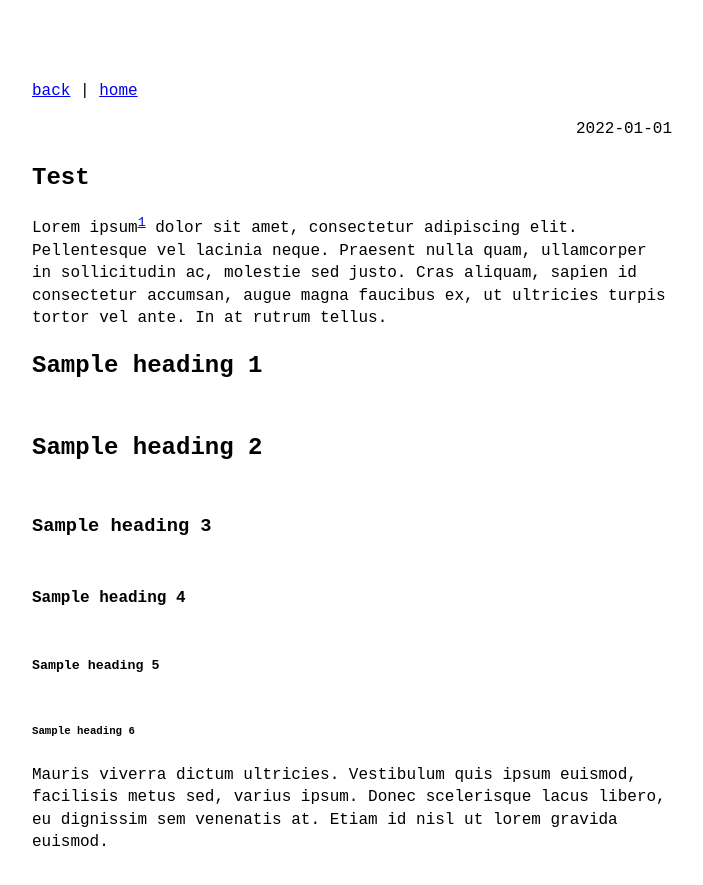
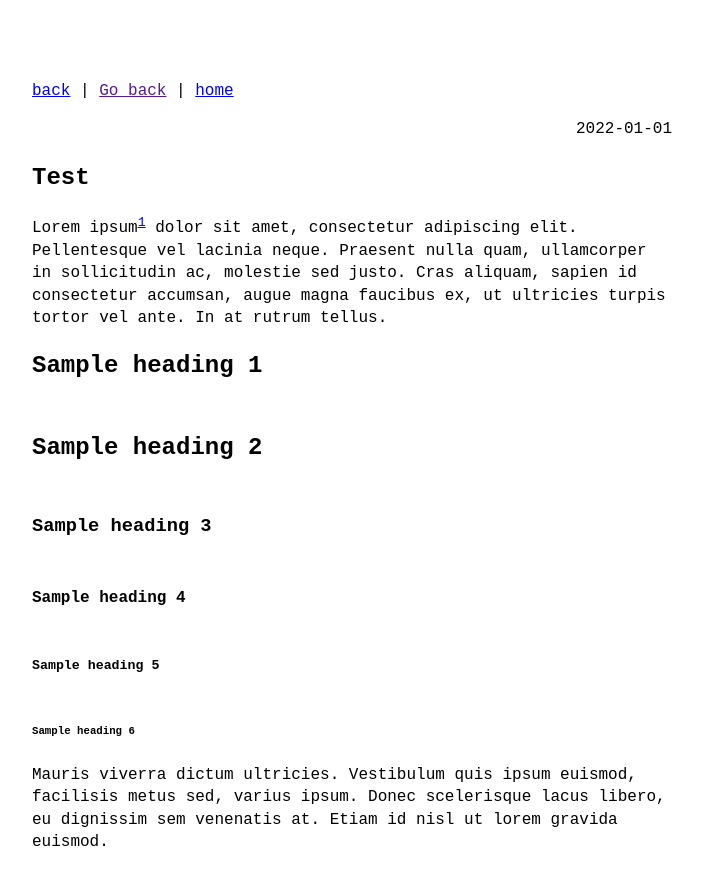
Before and after one commit to polo7/polo7.github.io, a Jekyll site: the page built from _posts/2022-01-01-test.md, in a window 1280 px wide and 900 px high. Shown: the top 885 px of the window, without its empty margins (288-991 px from the left). Built offline with Jekyll 4.4.1, drawn with Linux system fonts in a browser that asks for light colours.

Commit message:
Update back_link.html

```diff
--- a/_includes/back_link.html
+++ b/_includes/back_link.html
@@ -1,5 +1,9 @@
 <p>
   <a href="javascript: history.go(-1)">{{ site.theme_config.back_prev_page_text }}</a>
   |
+  <script>
+    document.write('<a href="' + document.referrer + '">Go back</a>');
+  </script>
+  |
   <a href="{{ "/" | relative_url }}">{{ site.theme_config.back_home_text }}</a>
 </p>
```
